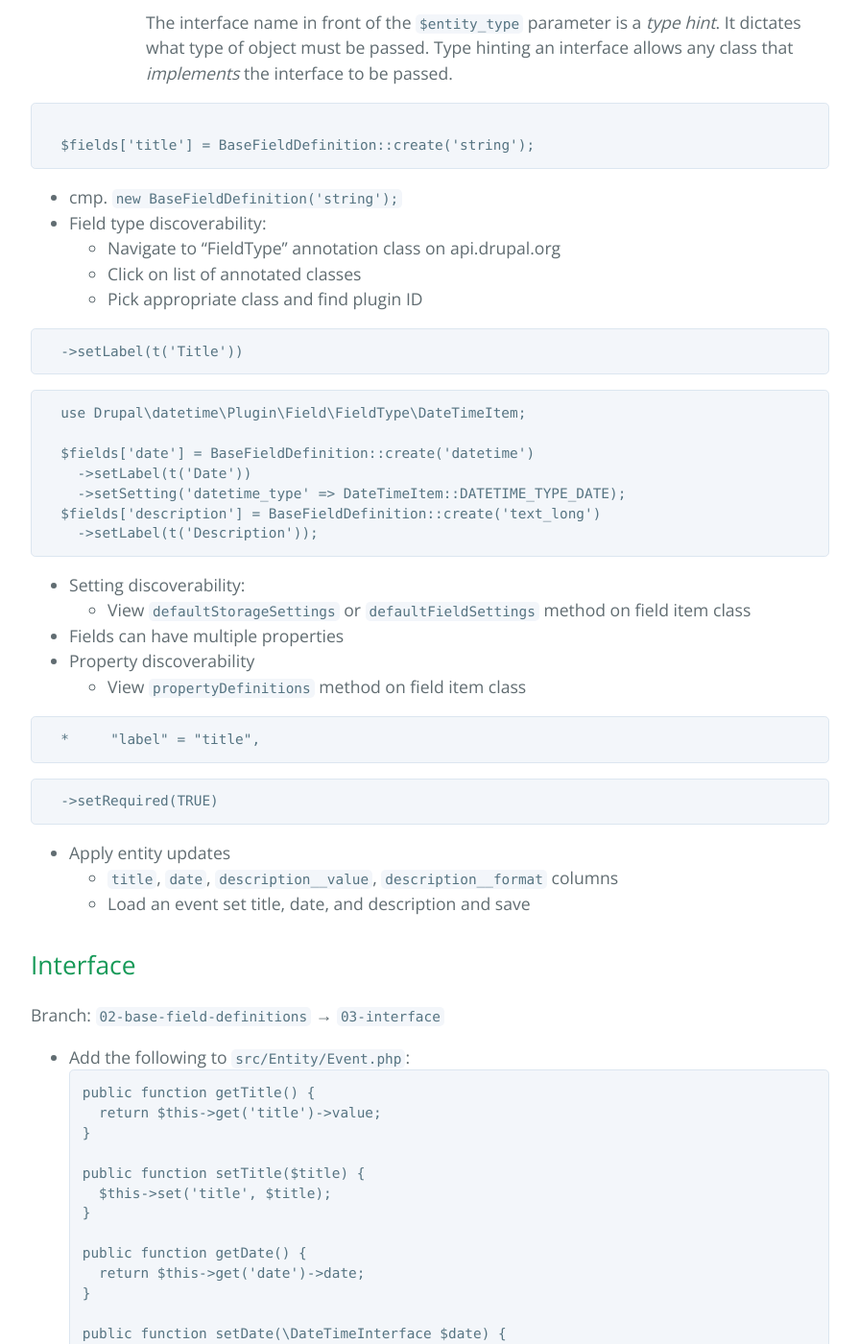
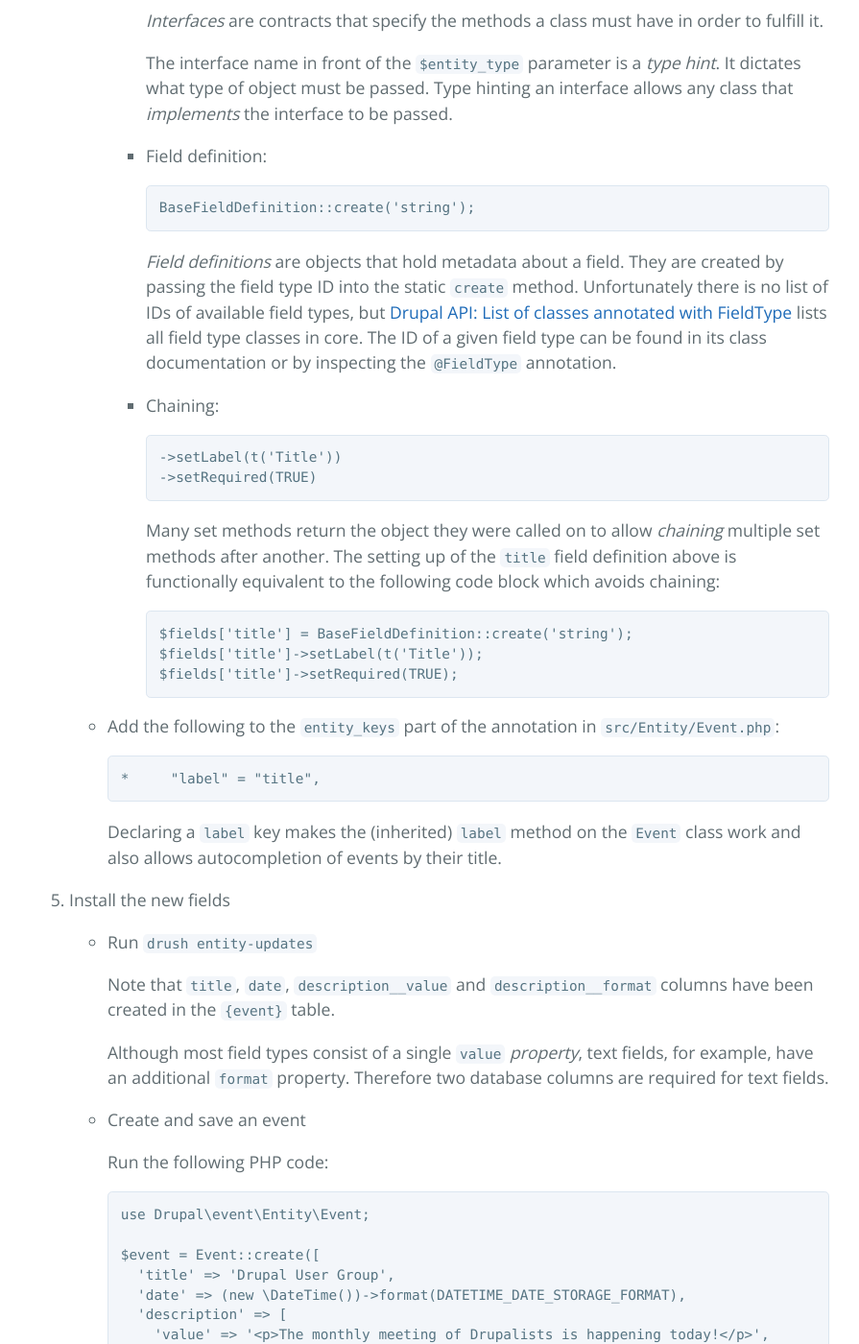
Before and after one commit to drupal-entity-training/event, a Jekyll site: the page built from index.md, in a window 1280 px wide and 1400 px high, scrolled down 5994 px. Shown: the whole window at 96% size, without its empty margins (192-1087 px from the left). Built offline with Jekyll 4.4.1, drawn with Linux system fonts in a browser that asks for light colours; some of the changed text lies outside the part shown.

Commit message:
Finish the data storage section (or rather the first run of it)

````diff
--- a/index.md
+++ b/index.md
@@ -260,9 +260,11 @@ creating a `test.php` script and then running `drush php-script test.php`.
        $fields = parent::baseFieldDefinitions($entity_type);
 
        $fields['title'] = BaseFieldDefinition::create('string')
-         ->setLabel(t('Title'));
+         ->setLabel(t('Title'))
+         ->setRequired(TRUE);
        $fields['date'] = BaseFieldDefinition::create('datetime')
-         ->setLabel(t('Date'));
+         ->setLabel(t('Date'))
+         ->setRequired(TRUE);
        $fields['description'] = BaseFieldDefinition::create('text_long')
          ->setLabel(t('Description'));
 
@@ -285,117 +287,204 @@ creating a `test.php` script and then running `drush php-script test.php`.
        hint_. It dictates what type of object must be passed. Type hinting an
        interface allows any class that _implements_ the interface to be passed.
 
-  ```php
+     * Field definition:
 
-  $fields['title'] = BaseFieldDefinition::create('string');
-  ```
-  * cmp. `new BaseFieldDefinition('string');`
-  * Field type discoverability:
-    * Navigate to "FieldType" annotation class on api.drupal.org
-    * Click on list of annotated classes
-    * Pick appropriate class and find plugin ID
+       ```php
+       BaseFieldDefinition::create('string');
+       ```
 
-  ```php
-  ->setLabel(t('Title'))
-  ```
+       _Field definitions_ are objects that hold metadata about a field. They
+       are created by passing the field type ID into the static `create` method.
+       Unfortunately there is no list of IDs of available field types, but
+       [Drupal API: List of classes annotated with FieldType][api-field-types]
+       lists all field type classes in core. The ID of a given field type can be
+       found in its class documentation or by inspecting the `@FieldType`
+       annotation.
 
-  ```php
-  use Drupal\datetime\Plugin\Field\FieldType\DateTimeItem;
+     * Chaining:
 
-  $fields['date'] = BaseFieldDefinition::create('datetime')
-    ->setLabel(t('Date'))
-    ->setSetting('datetime_type' => DateTimeItem::DATETIME_TYPE_DATE);
-  $fields['description'] = BaseFieldDefinition::create('text_long')
-    ->setLabel(t('Description'));
-  ```
-  * Setting discoverability:
-    * View `defaultStorageSettings` or `defaultFieldSettings` method on field item class
-  * Fields can have multiple properties
-  * Property discoverability
-    * View `propertyDefinitions` method on field item class
+       ```php
+       ->setLabel(t('Title'))
+       ->setRequired(TRUE)
+       ```
 
-  ```php
-  *     "label" = "title",
-  ```
+       Many set methods return the object they were called on to allow
+       _chaining_ multiple set methods after another. The setting up of the
+       `title` field definition above is functionally equivalent to the
+       following code block which avoids chaining:
 
-  ```php
-  ->setRequired(TRUE)
-  ```
+       ```
+       $fields['title'] = BaseFieldDefinition::create('string');
+       $fields['title']->setLabel(t('Title'));
+       $fields['title']->setRequired(TRUE);
+       ```
 
-* Apply entity updates
-  * `title`, `date`, `description__value`, `description__format` columns
-  * Load an event set title, date, and description and save
+   * Add the following to the `entity_keys` part of the annotation in
+     `src/Entity/Event.php`:
+
+     ```php
+     *     "label" = "title",
+     ```
+
+     Declaring a `label` key makes the (inherited) `label` method on the `Event`
+     class work and also allows autocompletion of events by their title.
+
+5. Install the new fields
+
+   * Run `drush entity-updates`
+
+     Note that `title`, `date`, `description__value` and `description__format`
+     columns have been created in the `{event}` table.
+
+     Although most field types consist of a single `value` _property_, text
+     fields, for example, have an additional `format` property. Therefore
+     two database columns are required for text fields.
+
+   * Create and save an event
+
+     Run the following PHP code:
+
+     ```
+     use Drupal\event\Entity\Event;
+
+     $event = Event::create([
+       'title' => 'Drupal User Group',
+       'date' => (new \DateTime())->format(DATETIME_DATE_STORAGE_FORMAT),
+       'description' => [
+         'value' => '<p>The monthly meeting of Drupalists is happening today!</p>',
+         'format' => 'basic_html',
+       ],
+     ]);
+     $event->save();
+     ```
+
+     Note that there is a new row in the `{event}` table with the proper field
+     values.
+
+   * Load an event fetch its field values.
+
+     Run the following PHP code:
+
+     ```php
+     use Drupal\event\Entity\Event;
+
+     $event = Event::load(2);
+
+     $event->get('title')->value;
+
+     $event->get('date')->value;
+     $event->get('date')->date;
+
+     $event->get('description')->value;
+     $event->get('description')->format;
+     $event->get('description')->processed;
+     ```
+
+     Note that the returned values match the values in the database.
+
+     In addition to the stored properties field types can also declare
+     _computed_ properties, such as the `date` property of a datetime field or
+     the `processed` property of text fields.
+
+   * Update an event's field values and save them.
+
+     Run the following PHP code:
+
+     ```php
+     use Drupal\event\Entity\Event;
+
+     $event = Event::load(2);
+
+     $event
+       ->set('title', 'DrupalCon')
+       ->set('date', (new \DateTime('yesterday'))->format(DATETIME_DATE_STORAGE_FORMAT))
+       ->set('description', [
+         'value' => '<p>DrupalCon is a great place to meet international Drupal superstars.</p>',
+         'format' => 'restricted_html',
+       ])
+       ->save();
+     ```
+
+     Note that the values in the database have been updated accordingly.
 
 
-## Interface
-Branch: `02-base-field-definitions` → `03-interface`
-* Add the following to `src/Entity/Event.php`:
-  ```
-  public function getTitle() {
-    return $this->get('title')->value;
-  }
+6. Add field methods and an interface
 
-  public function setTitle($title) {
-    $this->set('title', $title);
-  }
+   * Add the following methods to `src/Entity/Event.php`:
 
-  public function getDate() {
-    return $this->get('date')->date;
-  }
+     ```php
+     public function getTitle() {
+       return $this->get('title')->value;
+     }
 
-  public function setDate(\DateTimeInterface $date) {
-    $this->set('date', $date->format(DATETIME_DATE_STORAGE_FORMAT));
-  }
-  ```
-  * getter and setter methods allow formulating semantic APIs
+     public function setTitle($title) {
+       $this->set('title', $title);
+     }
 
-  ```php
-  public function getDescription() {
-    return $this->get('description')->processed;
-  }
+     public function getDate() {
+       return $this->get('date')->date;
+     }
 
-  public function setDescription($description, $format) {
-    $this->set('description', [
-      'value' => $description,
-      'format' => $format,
-    ]);
-  }
-  ```
-  * Text and text format must always passed along together for security
+     public function setDate(\DateTimeInterface $date) {
+       $this->set('date', $date->format(DATETIME_DATE_STORAGE_FORMAT));
+     }
 
-* Create `src/Event/EventInterface.php` with the following code:
-  ```php
-  namespace Drupal\event\Entity;
+     public function getDescription() {
+       return $this->get('description')->processed;
+     }
 
-  use Drupal\Core\Entity\ContentEntityInterface;
+     public function setDescription($description, $format) {
+       $this->set('description', [
+         'value' => $description,
+         'format' => $format,
+       ]);
+     }
+     ```
 
-  interface EventInterface extends ContentEntityInterface {
+     Field methods not only provide autocompletion, but also allow designing richer
+     APIs than the bare field types provide. The `setDate` method, for example,
+     hides the internal storage format of datetime values from anyone working with
+     events. Similarly the `setDescription` method requires setting the descrtption
+     and the text format simultaneously for security.
 
-    public function getTitle();
+  * Create a `src/Event/EventInterface.php` with the following code:
 
-    public function setTitle($title);
+    ```php
+    namespace Drupal\event\Entity;
 
-    public function getDate();
+    use Drupal\Core\Entity\ContentEntityInterface;
 
-    public function setDate(\DateTimeInterface $date);
+    interface EventInterface extends ContentEntityInterface {
 
-    public function getDescription();
+      public function getTitle();
 
-    public function setDescription($description, $format);
+      public function setTitle($title);
 
-  }
-  ```
+      public function getDate();
 
-* Add the following to `src/Entity/Event.php`:
-  ```php
-  implements EventInterface
-  ```
+      public function setDate(\DateTimeInterface $date);
 
-* Test the new API
-  * Load an event set title, date, and description using the methods and save
+      public function getDescription();
 
+      public function setDescription($description, $format);
 
-## View builder
+    }
+    ```
+
+  * Add the following to the class declaration in `src/Entity/Event.php`:
+
+    ```php
+    implements EventInterface
+    ```
+
+  * Test the new API
+
+    Load an event set title, date, and description using the methods and save
+
+### Providing a user interface for entities
+
+6. Add a view builder
+
 Branch: `03-interface` → `04-view-builder`
 
 * Add the following to `src/Entity/Event.php`:
@@ -872,3 +961,4 @@ Branch: `10-additional-fields` → `11-bundles`
 [drush]: http://docs.drush.org/en/master
 [api-oop]: https://api.drupal.org/api/drupal/core%21core.api.php/group/oo_conventions/8.2.x
 [api-annotations]: https://api.drupal.org/api/drupal/core%21core.api.php/group/annotation/8.2.x
+[api-field-types]: https://api.drupal.org/api/drupal/core%21lib%21Drupal%21Core%21Field%21Annotation%21FieldType.php/class/annotations/FieldType/8.2.x
````
Also changed, not shown: other parts of index.md (+2 -2 lines).
